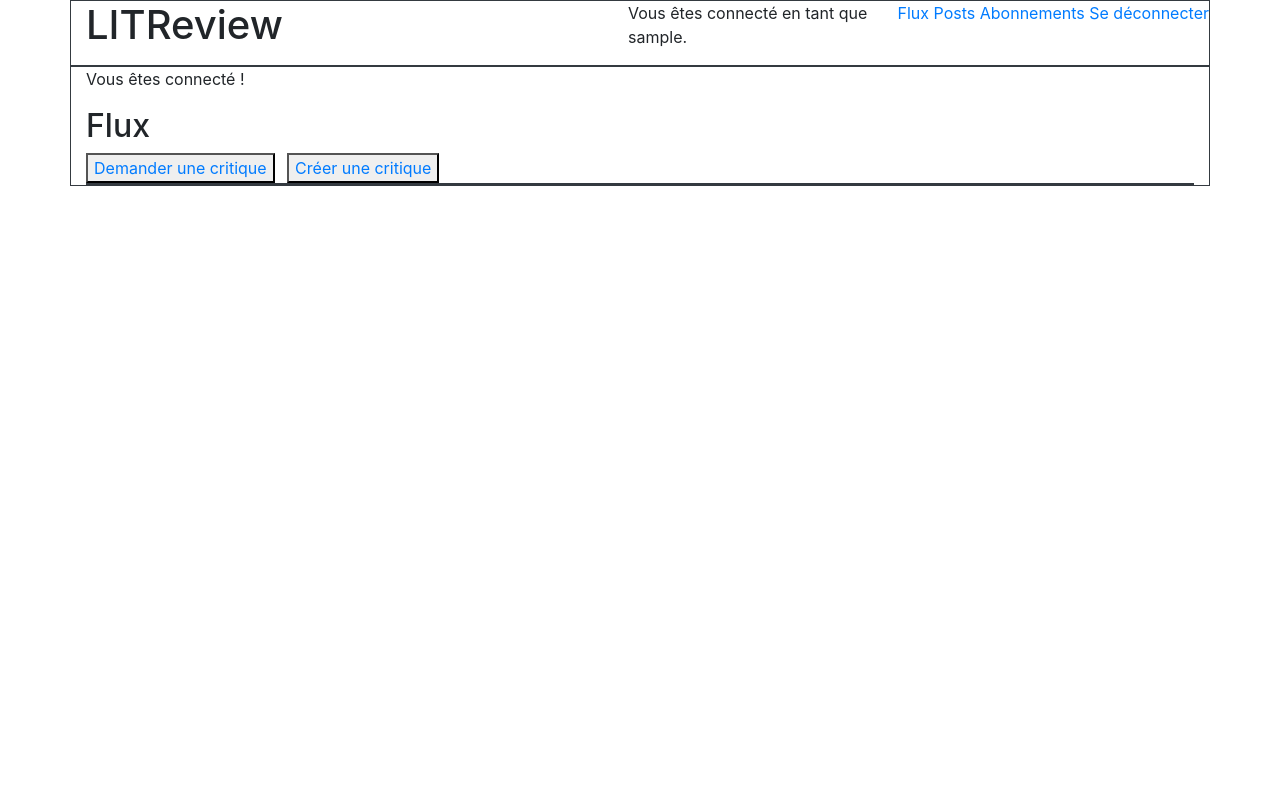
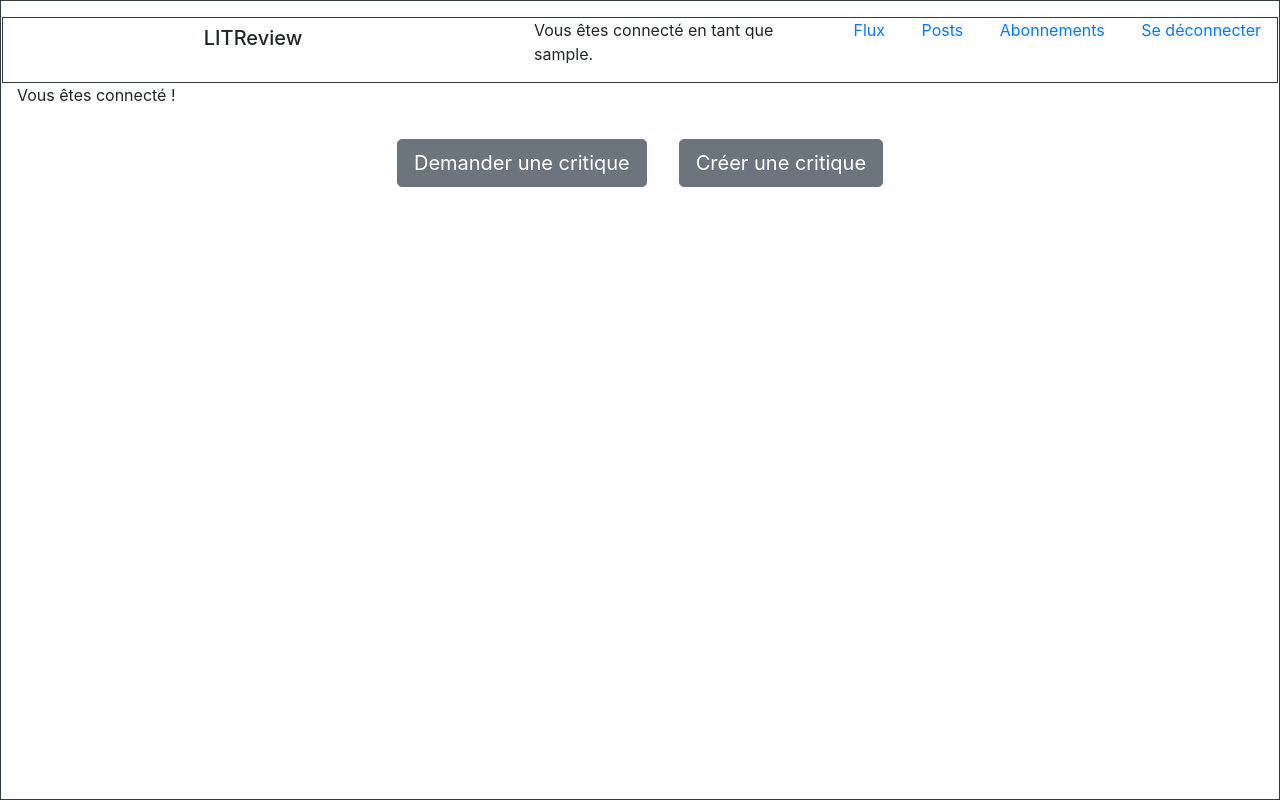
Before and after one commit to PascalineBo/Blog_books_reviews, a Django app: page /home/ in a window 1280 px wide. Run offline with Django 4.2, Linux system fonts and the light colour scheme; the visitor is signed in with stand-in values (Sample User, id 1); data that the repository does not hold is empty; some libraries are stand-ins or nearby versions.

Commit message:
amélioration du CSS bootstrap

```diff
--- a/authentication/forms.py
+++ b/authentication/forms.py
@@ -6,8 +6,7 @@ from django.contrib.auth.forms import UserCreationForm
 class SignupForm(UserCreationForm):
     class Meta(UserCreationForm.Meta):
         model = get_user_model()
-        fields = ('username', 'email', 'first_name', 'last_name', 'role')
-
+        fields = ('username', 'role')
 
 class LoginForm(forms.Form):
     username = forms.CharField(max_length=63, label='Nom d’utilisateur')
--- a/authentication/templates/authentication/login.html
+++ b/authentication/templates/authentication/login.html
@@ -8,7 +8,9 @@
             <form method="post">
                  {{ form.as_p }}
                  {% csrf_token %}
+                <div class="text-right">
                     <button type="submit" >Se connecter</button>
+                </div>
             </form>
         </div>
     </div>
--- a/authentication/templates/authentication/signup.html
+++ b/authentication/templates/authentication/signup.html
@@ -7,6 +7,9 @@
     <form method="post">
         {{ form.as_p }}
         {% csrf_token %}
-        <button type="submit" ><a href="{% url 'login' %}">Retourner</a></button><button type="submit" >S’inscrire</button>
+        <div class="p-3">
+            <button type="submit" class="m-3"><a href="{% url 'login' %}">Retourner</a></button>
+            <button type="submit" class="m-3">S’inscrire</button>
+        </div>
     </form>
 {% endblock content %}
--- a/blog/templates/blog/home.html
+++ b/blog/templates/blog/home.html
@@ -1,15 +1,20 @@
 {% extends 'base.html' %}
 {% block content %}
     <p>Vous êtes connecté !</p>
-    <h2>Flux</h2>
-<li class="list-inline-item"><button><a href="{% url 'ticket' %}">Demander une critique</a></button></li>
-<li class="list-inline-item"><button><a href="{% url 'review' %}">Créer une critique</a></button></li>
-    <div class="grid-container border border-dark">
+    <div class="text-center w-100">
+        <li class="list-inline-item w-30 m-3">
+            <a href="{% url 'ticket' %}" class="btn btn-secondary btn-lg"
+            role="button" aria-disabled="true">Demander une critique</a>
+        <li class="list-inline-item w-30 m-3">
+            <a href="{% url 'review' %}" class="btn btn-secondary btn-lg"
+            role="button" aria-disabled="true">Créer une critique</a>
+        </li>
+    </div>
     {% for ticket in tickets %}
         <div class="container border border-dark">
-                <a href="{% url 'view_ticket' ticket.id %}">
             <div class="row">
                 <div class="col-5 text-left">
+                    <a href="{% url 'view_ticket' ticket.id %}">
                         <p>{{ ticket.user }} a demandé une critique:</p>
                     </a>
                 </div>
@@ -21,19 +26,20 @@
             {% if ticket.image %}
                 <img src="{{ ticket.image.url }}">
             {% endif %}
-                    {% if review.ticket_id_set %}
+            {% if review.ticket_id %}
                 <span>il y a déjà une critique</span>
             {% else %}
-                    <a href="{% url 'review' %}">
-                        <button>Créer une critique</button>
+                <div class="text-right">
+                    <a href="{% url 'review' %}" class="btn btn-secondary btn-sm">
+                        Créer une critique
                     </a>
+                </div>
             {% endif %}
         </div>
     {% endfor %}
 
     {% for review in reviews %}
         <div class="container border border-dark">
-
             <div class="row">
                 <div class="col-5 text-left">
                     <a href="{% url 'view_review' review.id %}">
@@ -55,9 +61,6 @@
                 <img src="{{ review.ticket.image.url }}">
                 {% endif %}
             </div>
-
         </div>
     {% endfor %}
-
-    </div>
 {% endblock content %}
--- a/blog/templates/blog/ticket.html
+++ b/blog/templates/blog/ticket.html
@@ -4,7 +4,9 @@
     <form method="post" enctype="multipart/form-data">
         {{ form.as_p }}
         {% csrf_token %}
-        <button type="submit" >Publier</button>
+        <div class="text-right mr-5">
+            <button type="submit" class="btn btn-secondary btn-sm">Envoyer</button>
+        </div>
     </form>
 
     <h2></h2>
--- a/templates/base.html
+++ b/templates/base.html
@@ -1,27 +1,24 @@
 <html>
-    <div class="container border border-dark">
-        <head>
+    <head >
         <meta charset="utf-8">
         <meta name="viewport" content="width=device-width, initial-scale=1, shrink-to-fit=no">
         <link rel="stylesheet"
               href="https://stackpath.bootstrapcdn.com/bootstrap/4.4.1/css/bootstrap.min.css" integrity="sha384-Vkoo8x4CGsO3+Hhxv8T/Q5PaXtkKtu6ug5TOeNV6gBiFeWPGFN9MuhOf23Q9Ifjh" crossorigin="anonymous">
         <title>LITReview</title>
     </head>
-        <header class="row">
-            <h1 class="col" class = "navbar-brand">LITReview</h1>
+        <header class="row border border-dark">
+                <h1 class="col navbar-brand text-center">LITReview</h1>
                 {% if user.is_authenticated %}
                 <p class="col-3">Vous êtes connecté en tant que {{ request.user }}.</p>
                 <nav class="navbar-expand" class="ml-auto">
-                    <a href="{% url 'home' %}">Flux</a>
-                    <a href="">Posts</a>
-                    <a href="{% url 'follow_users' %}">Abonnements</a>
-                    <a href="{% url 'logout' %}">Se déconnecter</a>
+                    <a href="{% url 'home' %}" class="p-3">Flux</a>
+                    <a href="" class="p-3">Posts</a>
+                    <a href="{% url 'follow_users' %}" class="p-3">Abonnements</a>
+                    <a href="{% url 'logout' %}" class="p-3">Se déconnecter</a>
                 </nav>
                 {% endif %}
         </header>
-    </div>
-    <div class="container border border-dark">
-        <body>
+        <body class="border border-dark w-100 p-3">
             {% block content %}{% endblock content %}
             <!-- jQuery first, then Popper.js, then Bootstrap JS -->
             <script src="https://code.jquery.com/jquery-3.4.1.slim.min.js"
@@ -36,7 +33,3 @@
             </script>
         </body>
 </html>
-
-        </body>
-    </div>
-</html>
```
Lines whose indentation alone changed are shown as unchanged.
